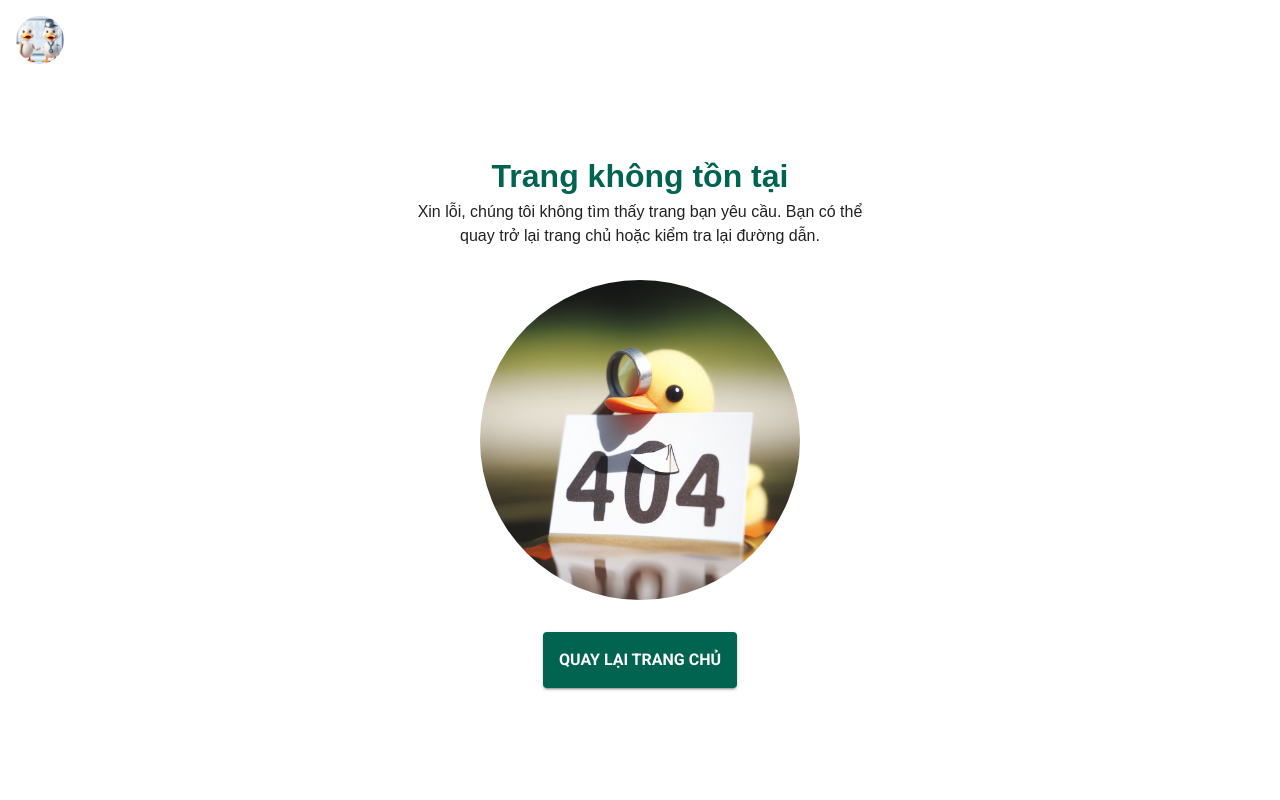
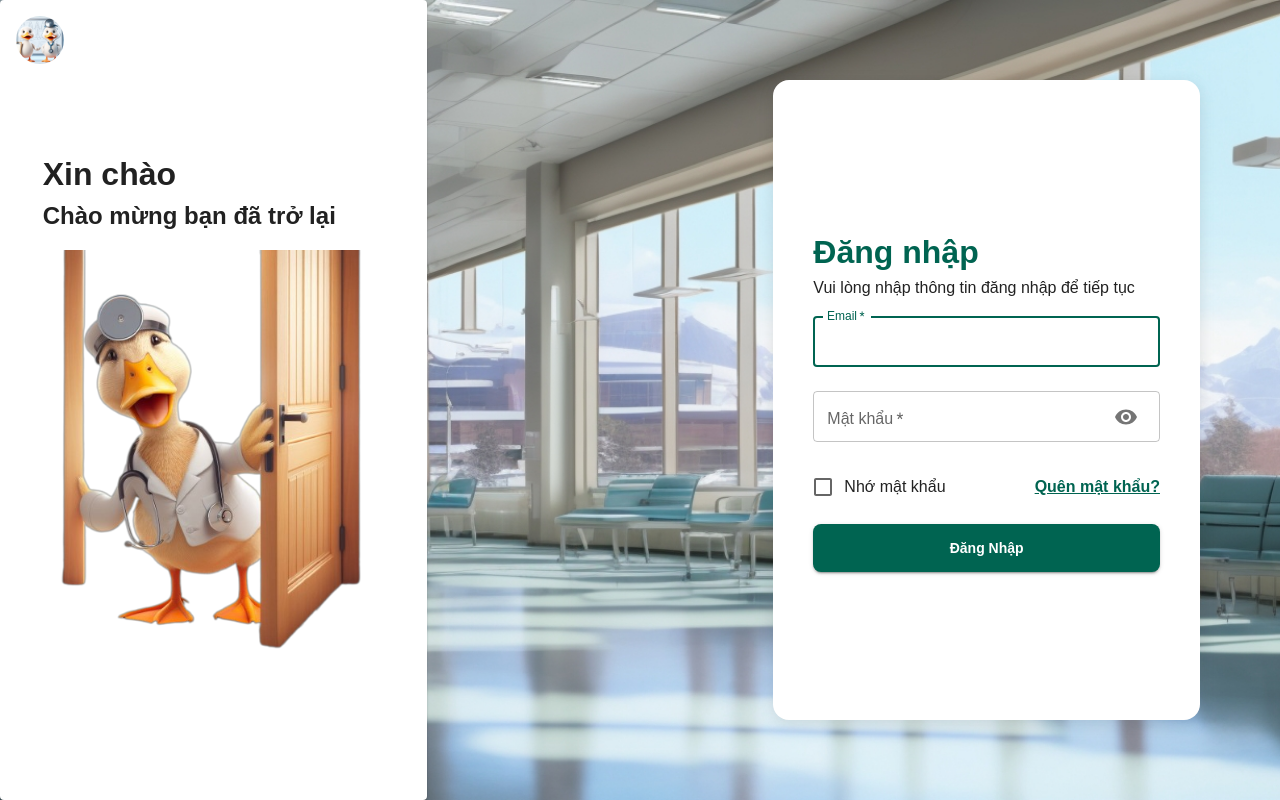
Before and after one commit to MinhTuMTN/TheDuckHospital, a React (Create React App) app in the folder the-duck-hospital-ui/: page /auth/login in a window 1280 px wide. Built offline with nearby package versions, Linux system fonts and the light colour scheme.

Commit message:
Login Page

```diff
--- /dev/null
+++ b/the-duck-hospital-ui/src/components/MuiButton.jsx
@@ -0,0 +1,15 @@
+import styled from "@emotion/styled";
+import { Button } from "@mui/material";
+import React from "react";
+
+const CustomButton = styled(Button)(({ theme }) => ({
+  padding: theme.spacing(1.5, 1),
+  borderRadius: theme.spacing(1),
+}));
+
+function MuiButton(props) {
+  const { children, ...others } = props;
+  return <CustomButton {...others}>{props.children}</CustomButton>;
+}
+
+export default MuiButton;
--- /dev/null
+++ b/the-duck-hospital-ui/src/components/MuiTextFeild.jsx
@@ -0,0 +1,37 @@
+import styled from "@emotion/styled";
+import { TextField } from "@mui/material";
+import React from "react";
+
+const CustomTextField = styled(TextField)(({ theme }) => ({
+  input: {
+    height: "100%",
+  },
+}));
+
+function MuiTextFeild(props) {
+  const {
+    label,
+    name,
+    value,
+    onChange,
+    error = null,
+    children,
+    ...others
+  } = props;
+
+  return (
+    <CustomTextField
+      variant="outlined"
+      label={label}
+      name={name}
+      value={value}
+      onChange={onChange}
+      {...(error && { error: true, helperText: error })}
+      {...others}
+    >
+      {children}
+    </CustomTextField>
+  );
+}
+
+export default MuiTextFeild;
--- /dev/null
+++ b/the-duck-hospital-ui/src/pages/auth/PageLogin.jsx
@@ -0,0 +1,157 @@
+import styled from "@emotion/styled";
+import {
+  Box,
+  Checkbox,
+  FormControlLabel,
+  IconButton,
+  Paper,
+  Typography,
+} from "@mui/material";
+import React from "react";
+import { Link } from "react-router-dom";
+import backgroundLogin from "../../assets/background_login.jpg";
+import welcome from "../../assets/welcome.png";
+import MuiButton from "../../components/MuiButton";
+import MuiTextFeild from "../../components/MuiTextFeild";
+import VisibilityIcon from "@mui/icons-material/Visibility";
+import VisibilityOff from "@mui/icons-material/VisibilityOff";
+import Page from "../../components/Page";
+
+const RootPageLogin = styled(Page)(({ theme }) => ({
+  display: "flex",
+  height: "100vh",
+  alignItems: "center",
+  justifyContent: "center",
+  backgroundImage: `url(${backgroundLogin})`,
+  backgroundSize: "cover",
+  backgroundRepeat: "no-repeat",
+}));
+
+const Left = styled(Paper)(({ theme }) => ({
+  flex: 3,
+  height: "100%",
+  display: "flex",
+  flexDirection: "column",
+  justifyContent: "center",
+  alignItems: "center",
+  backgroundColor: "white",
+
+  [theme.breakpoints.down("sm")]: {
+    display: "none",
+  },
+}));
+
+const Right = styled(Box)(({ theme }) => ({
+  flex: 6,
+  height: "100%",
+  display: "flex",
+  justifyContent: "flex-end",
+  alignItems: "center",
+}));
+
+const FormLogin = styled(Paper)(({ theme }) => ({
+  display: "flex",
+  flexDirection: "column",
+  justifyContent: "center",
+  padding: theme.spacing(5),
+  borderRadius: theme.spacing(2),
+  marginRight: theme.spacing(10),
+  width: "50%",
+  height: "80%",
+  backgroundColor: "white",
+  boxShadow: "0px 4px 16px rgba(0, 0, 0, 0.1)",
+
+  [theme.breakpoints.down("sm")]: {
+    width: "80%",
+    height: "70%",
+    margin: "auto",
+  },
+}));
+function PageLogin(props) {
+  const [showPassword, setShowPassword] = React.useState(false);
+  const handleClickShowPassword = () => setShowPassword((prev) => !prev);
+  const handleMouseDownPassword = (e) => e.preventDefault();
+  return (
+    <RootPageLogin title="Đăng nhập">
+      <Left>
+        <Box sx={{ width: "80%" }}>
+          <Typography variant="h3">Xin chào</Typography>
+          <Typography variant="h4">Chào mừng bạn đã trở lại</Typography>
+        </Box>
+        <Box
+          component="img"
+          src={welcome}
+          sx={{
+            width: "80%",
+            height: "50%",
+            objectFit: "contain",
+            marginTop: "1rem",
+          }}
+        />
+      </Left>
+      <Right>
+        <FormLogin>
+          <Typography variant="h3" color="teal.main">
+            Đăng nhập
+          </Typography>
+          <Typography variant="body1">
+            Vui lòng nhập thông tin đăng nhập để tiếp tục
+          </Typography>
+
+          <MuiTextFeild
+            size="large"
+            margin="normal"
+            label="Email"
+            variant="outlined"
+            fullWidth
+            autoFocus
+            required
+          />
+          <MuiTextFeild
+            margin="normal"
+            label="Mật khẩu"
+            variant="outlined"
+            fullWidth
+            required
+            type={showPassword ? "text" : "password"}
+            InputProps={{
+              endAdornment: (
+                <IconButton
+                  onClick={handleClickShowPassword}
+                  onMouseDown={handleMouseDownPassword}
+                >
+                  {showPassword ? <VisibilityOff /> : <VisibilityIcon />}
+                </IconButton>
+              ),
+            }}
+          />
+          <Box
+            sx={{
+              display: "flex",
+              justifyContent: "space-between",
+              alignItems: "center",
+              margin: "1rem 0",
+            }}
+          >
+            <FormControlLabel
+              control={<Checkbox value="remember" color="primary" />}
+              label="Nhớ mật khẩu"
+            />
+            <Typography
+              variant="body1"
+              color="teal.main"
+              fontWeight="bold"
+              component={Link}
+              to={"/auth/forgot-password"}
+            >
+              Quên mật khẩu?
+            </Typography>
+          </Box>
+          <MuiButton variant="contained">Đăng nhập</MuiButton>
+        </FormLogin>
+      </Right>
+    </RootPageLogin>
+  );
+}
+
+export default PageLogin;
--- a/the-duck-hospital-ui/src/routes/index.jsx
+++ b/the-duck-hospital-ui/src/routes/index.jsx
@@ -2,6 +2,7 @@ import React from "react";
 import { useRoutes } from "react-router-dom";
 import Page404 from "../pages/Page404";
 import LogoLayout from "../layouts/LogoLayout";
+import PageLogin from "../pages/auth/PageLogin";
 
 function Router(props) {
   return useRoutes([
@@ -13,6 +14,10 @@ function Router(props) {
           path: "*",
           element: <Page404 />,
         },
+        {
+          path: "auth/login",
+          element: <PageLogin />,
+        },
       ],
     },
     {
```
Also changed, not shown: the-duck-hospital-ui/src/assets/background_login.jpg (added), the-duck-hospital-ui/src/assets/welcome.png (added).
